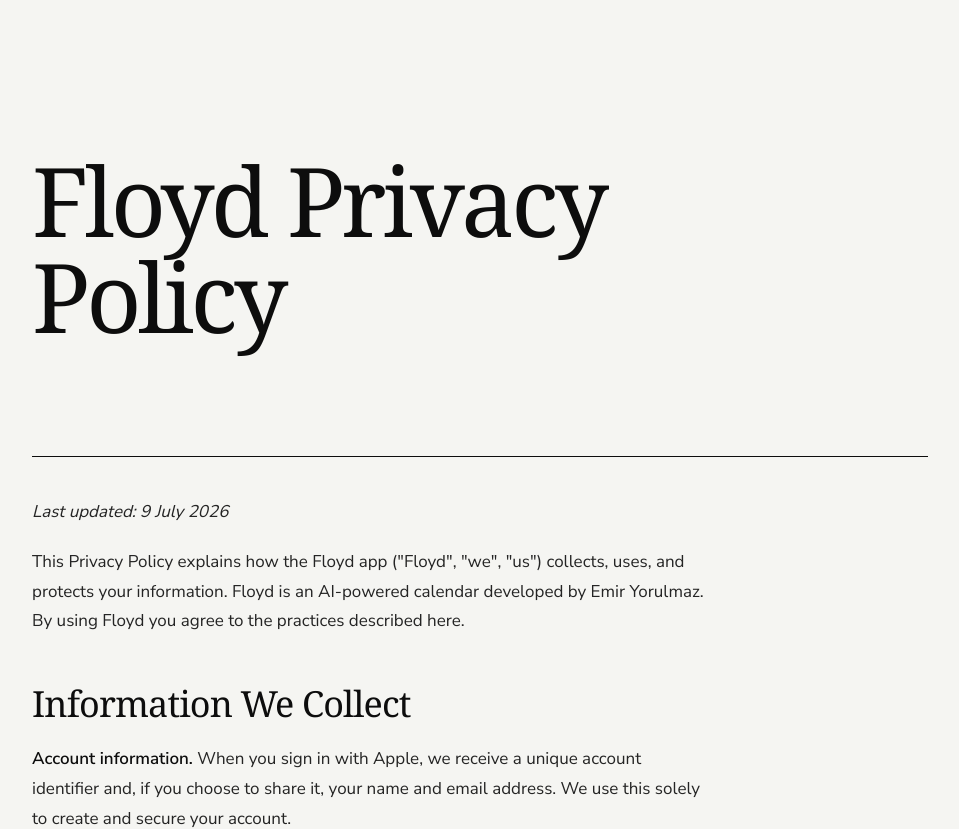
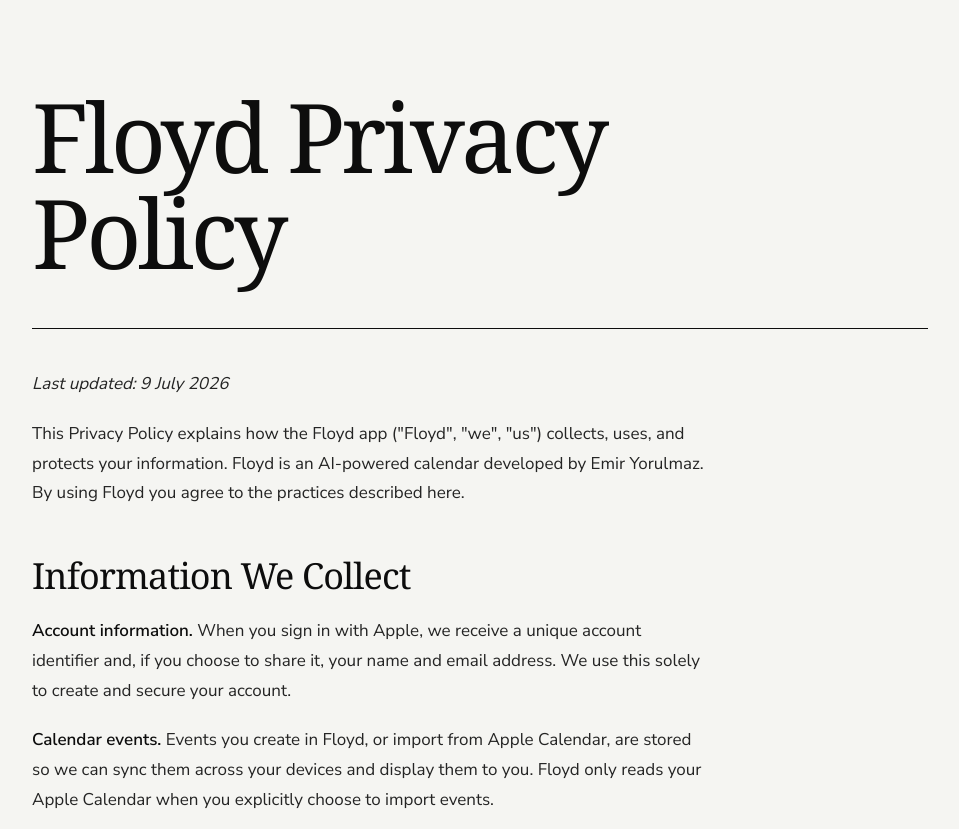
Before and after one commit to untreu2/untreu.me, a React (Vite) app: page /floyd/privacy in a window 1280 px wide. Shown: the top 829 px of the page, without its empty margins (160-1119 px from the left). Built offline with nearby package versions, Linux system fonts and the light colour scheme; a web font is replaced by a local one.

Commit message:
Reduce privacy title spacing

```diff
--- a/src/pages/Article.tsx
+++ b/src/pages/Article.tsx
@@ -27,7 +27,7 @@
 
   return (
     <article className="mx-auto min-h-screen w-[90vw] max-w-4xl py-8 sm:py-10">
-      <header className="animate-fade-up flex min-h-[42vh] items-end py-20 sm:py-28">
+      <header className="animate-fade-up py-10 sm:py-12">
         <h1 className="max-w-3xl font-display text-6xl font-normal leading-[0.9] tracking-[-0.04em] text-ink sm:text-8xl">
           {entry.title}
         </h1>
```
